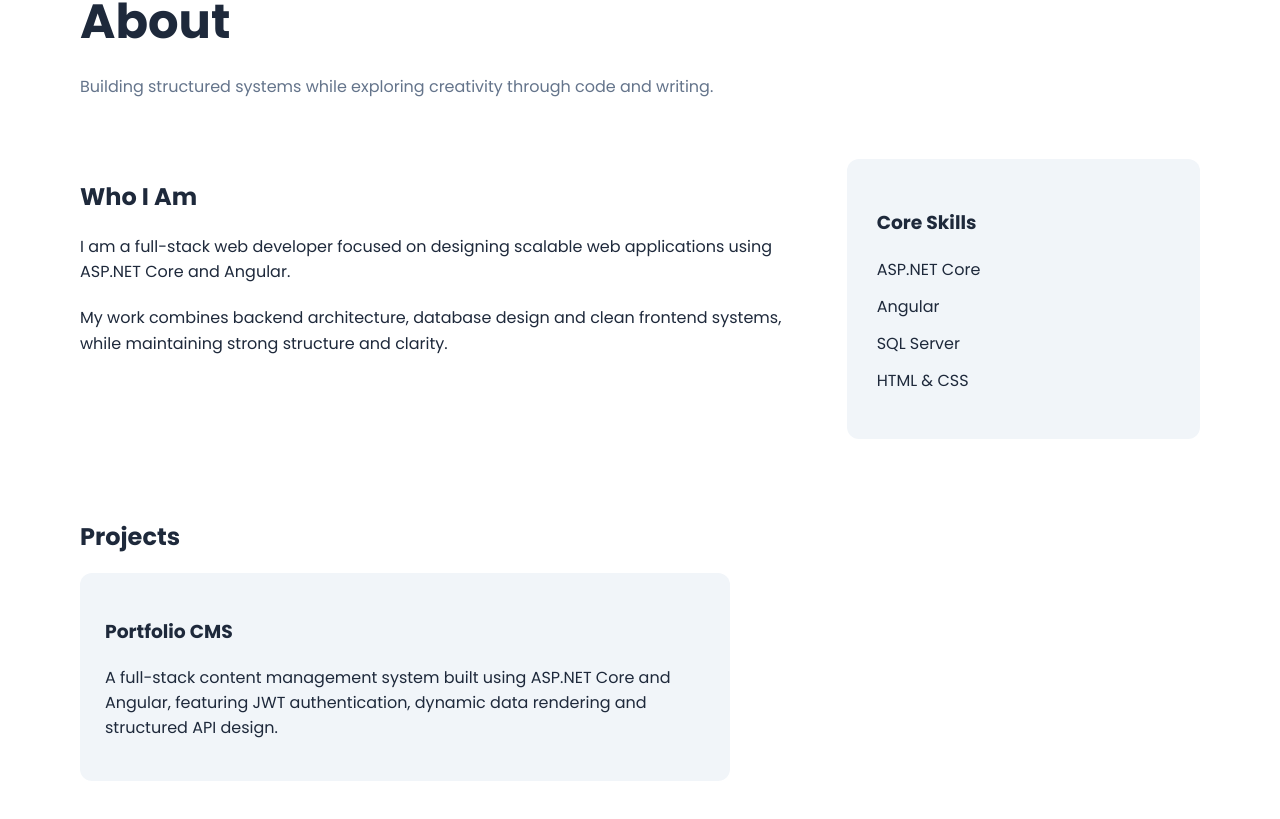
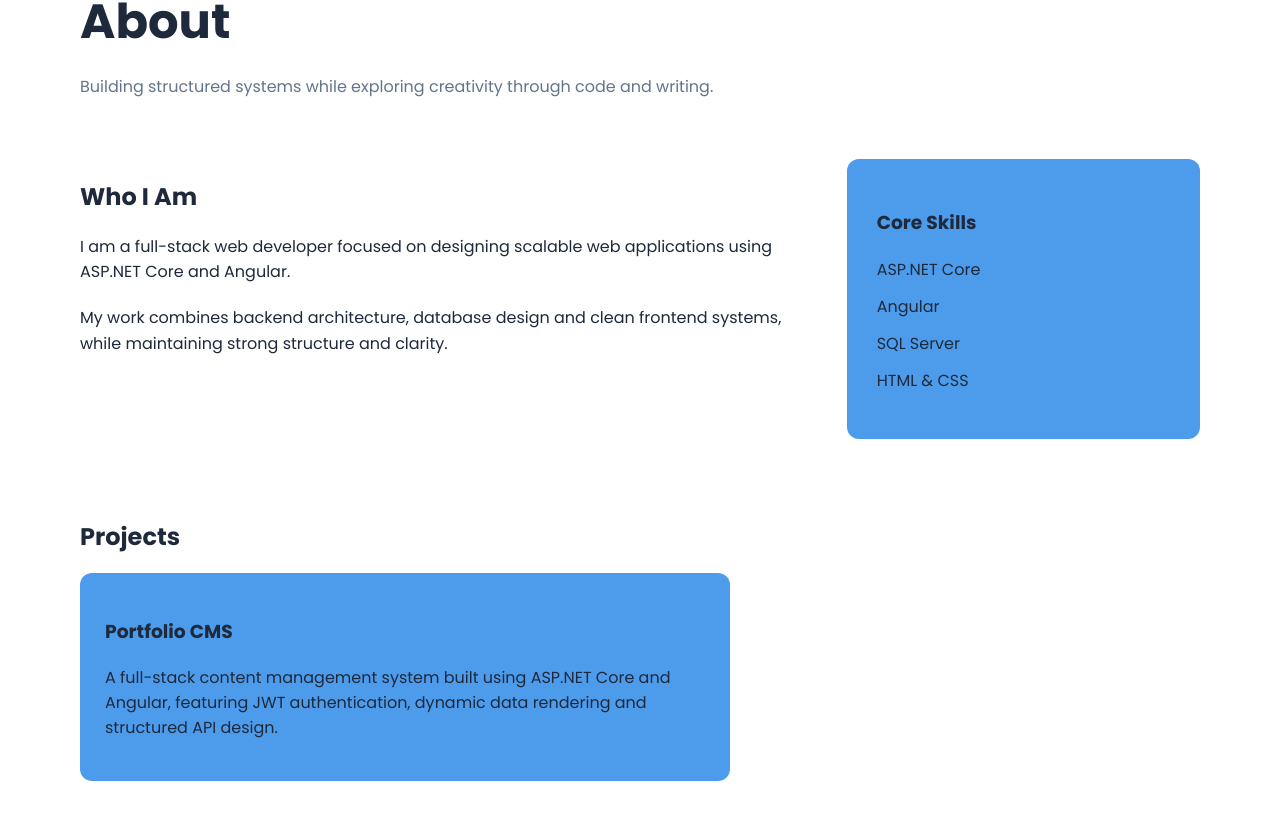
Before and after one commit to edahnXC/PortfolioCMS, an Angular app in the folder frontend/: page /about in a window 1280 px wide. Shown: the part 237-1056 px from the top of the page. Built offline with nearby package versions, Linux system fonts and the light colour scheme.

Commit message:
improved css of about page

```diff
--- a/frontend/src/app/about/about.scss
+++ b/frontend/src/app/about/about.scss
@@ -32,7 +32,7 @@
 
 /* Skills Card */
 .skills-card {
-  background: #f1f5f9;
+  background: #4d9cec;
   padding: 30px;
   border-radius: 12px;
 }
@@ -56,7 +56,7 @@
 }
 
 .project-card {
-  background: #f1f5f9;
+  background: #4d9cec;
   padding: 25px;
   border-radius: 12px;
   max-width: 600px;
```
